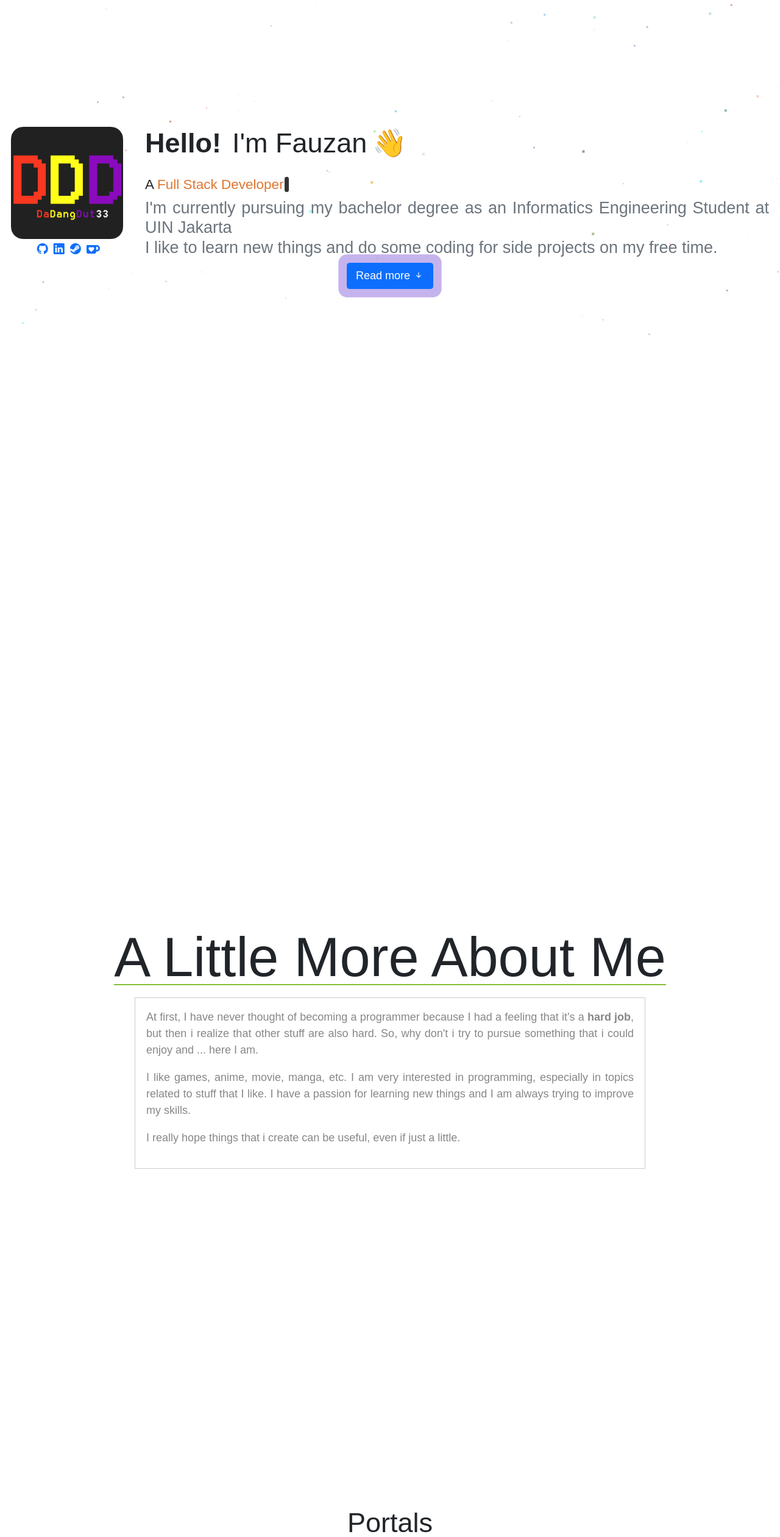
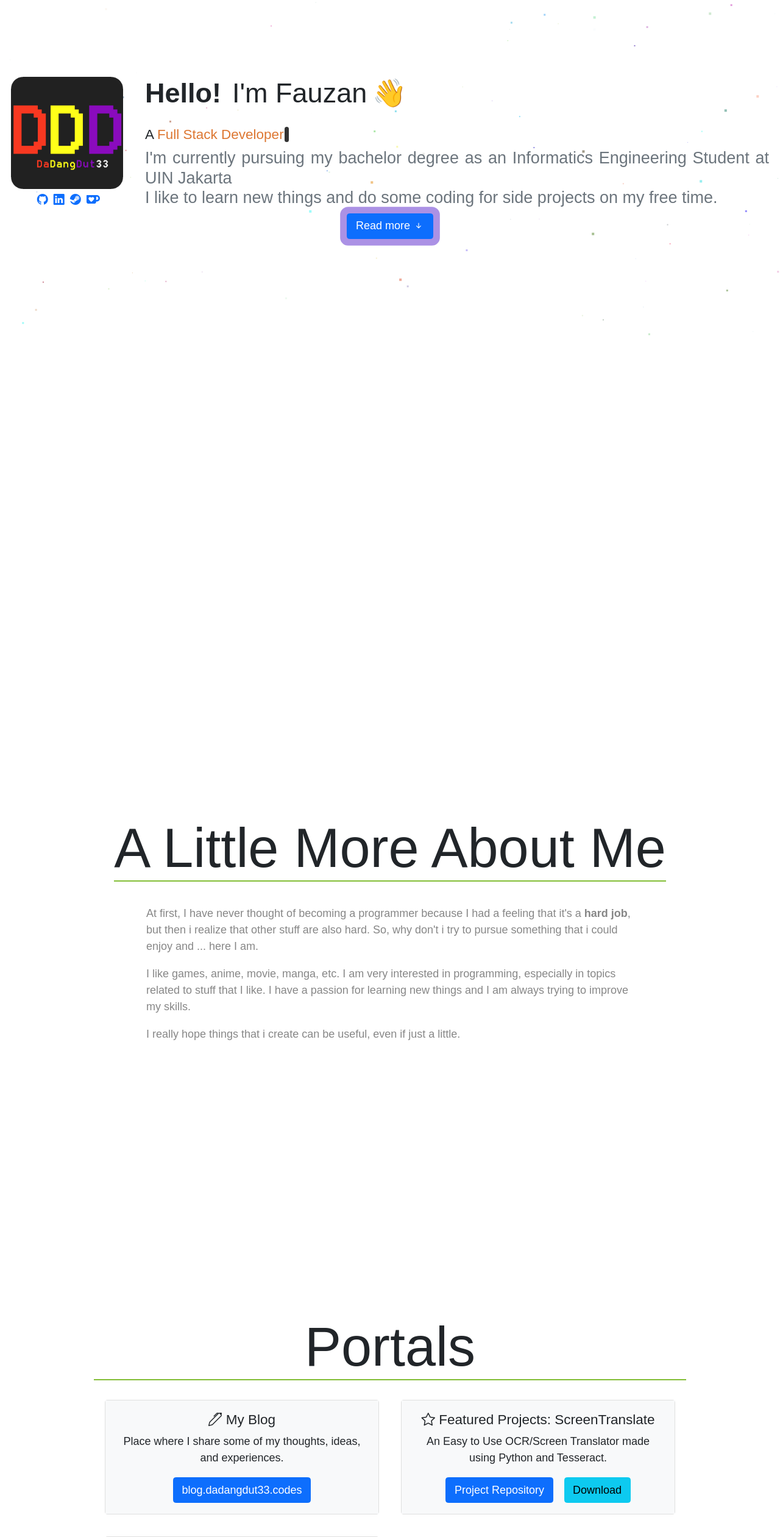
Before and after one commit to Dadangdut33/dadangdut33.github.io, a React (Create React App) app: page / in a window 1280 px wide. Shown: the part 229-2750 px from the top of the page at 61% size. Built offline with nearby package versions, Linux system fonts and the light colour scheme; a web font is replaced by a local one.

Commit message:
cleanup css, profile position update
- Use more bootstrap
- Remove unused css
- Profile margin fix
- Header improve

```diff
--- a/src/Components/MainPage/About.jsx
+++ b/src/Components/MainPage/About.jsx
@@ -25,15 +25,14 @@ export default function About() {
 	};
 
 	return (
-		<section className='center-flex-column' id='about-me-section'>
-			<div className='center-horizontal-vertical justify about-me-div'>
+		<section className='d-flex flex-column justify-content-center' id='about-me-section'>
+			<div className='m-auto'>
+				<h1 className='text-center about-me' style={{ paddingBottom: "30px" }}>
 					<span className='anchor' id='about-me'></span>
-				<h1 className={"display-1 text-center"} style={{ paddingBottom: "30px" }}>
-					A Little More About Me
-					<span className={contentInView ? "display-1 text-center underline-smooth origin-right show-from-left" : "display-1 text-center underline-smooth origin-right"}></span>
+					<h1 className='display-1'>A Little More About Me</h1>
+					<span className={contentInView ? "underline-smooth origin-right show-from-left" : "underline-smooth origin-right"}></span>
 				</h1>
-				<motion.div className='about-me content-outline' ref={contentRef} initial='hidden' animate={contentInView ? "visible" : "hidden"} variants={contentVariants}>
-					<div>
+				<motion.div className='section-div about-me' ref={contentRef} initial='hidden' animate={contentInView ? "visible" : "hidden"} variants={contentVariants}>
 					<p className='subtle-text'>
 						At first, I have never thought of becoming a programmer because I had a feeling that it's a{" "}
 						<strong data-tip data-for='imgPopup-1' className='subtle-link'>
@@ -42,11 +41,10 @@ export default function About() {
 						, but then i realize that other stuff are also hard. So, why don't i try to pursue something that i could enjoy and ... here I am.
 					</p>
 					<p className='subtle-text'>
-							I like games, anime, movie, manga, etc. I am very interested in programming, especially in topics related to stuff that I like. I have a passion for learning new things and
-							I am always trying to improve my skills.
+						I like games, anime, movie, manga, etc. I am very interested in programming, especially in topics related to stuff that I like. I have a passion for learning new things and I
+						am always trying to improve my skills.
 					</p>
 					<p className='subtle-text'>I really hope things that i create can be useful, even if just a little.</p>
-					</div>
 				</motion.div>
 				<ReactTooltip id='imgPopup-1' className='tooltip-img'>
 					<img src='https://c.tenor.com/OB4K11sbmrMAAAAM/spongebob-thinking.gif' alt='thinking-hard-gif' />
--- a/src/Components/MainPage/Portals.jsx
+++ b/src/Components/MainPage/Portals.jsx
@@ -24,18 +24,15 @@ export default function Portals() {
 	};
 
 	return (
-		<section className='center-flex-column' id='portals-section'>
-			<div className='center-horizontal-vertical'>
+		<section className='d-flex flex-column justify-content-center' id='portals-section'>
+			<div className='m-auto justify'>
 				<span className='anchor' id='portals' style={{ marginTop: "-100px" }}></span>
-				<h1 className='text-center header-portals' ref={contentRef} style={{ paddingBottom: "5px" }}>
-					<span>Portals</span>
-					<span
-						className={contentInView ? "display-1 text-center underline-smooth origin-left show-from-right" : "display-1 text-center underline-smooth origin-left"}
-						style={{ marginTop: "0" }}
-					></span>
+				<h1 className='text-center' ref={contentRef} style={{ paddingBottom: "5px" }}>
+					<h1 className='display-1'>Portals</h1>
+					<span className={contentInView ? "underline-smooth origin-left show-from-right" : "underline-smooth origin-left"}></span>
 				</h1>
-				<div className='flex-dir-row center'>
-					<motion.div className='col-sm-6 card-wrapper' variants={fadeVar} custom={0} initial={"hidden"} animate={contentInView ? "visible" : "hidden"}>
+				<div className='d-flex flex-column d-lg-flex flex-lg-row text-center portal-card'>
+					<motion.div className='col-lg-6 card-wrapper' variants={fadeVar} custom={0} initial={"hidden"} animate={contentInView ? "visible" : "hidden"}>
 						<div className='card card-list'>
 							<div className='card-body bg-light'>
 								<h5 className='card-title'>
@@ -48,7 +45,7 @@ export default function Portals() {
 							</div>
 						</div>
 					</motion.div>
-					<motion.div className='col-sm-6 card-wrapper' variants={fadeVar} custom={1} initial={"hidden"} animate={contentInView ? "visible" : "hidden"}>
+					<motion.div className='col-lg-6 card-wrapper' variants={fadeVar} custom={1} initial={"hidden"} animate={contentInView ? "visible" : "hidden"}>
 						<div className='card card-list'>
 							<div className='card-body bg-light'>
 								<h5 className='card-title'>
@@ -66,8 +63,8 @@ export default function Portals() {
 					</motion.div>
 				</div>
 
-				<div className='flex-dir-row center'>
-					<motion.div className='col-sm-6 card-wrapper' variants={fadeVar} custom={2} initial={"hidden"} animate={contentInView ? "visible" : "hidden"}>
+				<div className='d-flex flex-column d-lg-flex flex-lg-row text-center portal-card'>
+					<motion.div className='col-lg-6 card-wrapper' variants={fadeVar} custom={3} initial={"hidden"} animate={contentInView ? "visible" : "hidden"}>
 						<div className='card card-list'>
 							<div className='card-body bg-light'>
 								<h5 className='card-title'>
--- a/src/Components/MainPage/Profile.jsx
+++ b/src/Components/MainPage/Profile.jsx
@@ -25,12 +25,11 @@ export default function Profile() {
 
 	return (
 		<section className='center-flex-column' id='top'>
-			<motion.div variants={fadeFromTop} initial={"hidden"} animate={"visible"}>
-				<div className='center-horizontal-vertical' style={{ paddingBottom: "70px" }}>
-					<div className='flex-dir-row'>
-						<div className='flex-dir-column'>
-							<img src='./logo512.png' alt='Logo' className='logo-main content center-horizontal' />{" "}
-							<div className='center-horizontal' style={{ paddingTop: "4px" }}>
+			<motion.div variants={fadeFromTop} initial={"hidden"} animate={"visible"} className='mx-auto' id='top-div' style={{ marginTop: "-6.5rem" }}>
+				<div className='d-flex flex-column d-sm-flex flex-sm-row'>
+					<div className='d-flex flex-column'>
+						<img src='./logo512.png' alt='Logo' className='logo-main profile-content mx-auto' />{" "}
+						<div className='mx-auto' style={{ paddingTop: "4px" }}>
 							<a className='tiny-icon' href='https://github.com/Dadangdut33' target={"_blank"} rel='noopener noreferrer'>
 								<i className='bi bi-github pad-small'></i>
 							</a>
@@ -59,8 +58,8 @@ export default function Profile() {
 							</a>
 						</div>
 					</div>
-						<div className='content'>
-							<div className='flex-dir-row persist'>
+					<div className='profile-content'>
+						<div className='d-flex flex-row'>
 							<h1 style={{ marginRight: "1rem" }}>
 								<strong>Hello!</strong>
 							</h1>
@@ -81,7 +80,7 @@ export default function Profile() {
 						</h4>
 					</div>
 				</div>
-					<div className='center'>
+				<div className='text-center'>
 					<motion.a
 						className={btnClass}
 						href='#about-me'
@@ -94,7 +93,6 @@ export default function Profile() {
 						Read more <i className='bi bi-arrow-down-short'></i>
 					</motion.a>
 				</div>
-				</div>
 			</motion.div>
 		</section>
 	);
--- a/src/css/animation.css
+++ b/src/css/animation.css
@@ -1,3 +1,127 @@
+/* ========================= */
+/* mouse cursor */
+.cursor {
+    position: fixed;
+    left: 0;
+    top: 0;
+    margin-left: 3px;
+    margin-top: 3px;
+    width: 26px;
+    height: 26px;
+    border-radius: 16px;
+    background-color: yellow;
+    mix-blend-mode: difference;
+    z-index: 999;
+    pointer-events: none;
+}
+
+/* ========================= */
+/* typewriter */
+span.typed-text {
+    font-weight: normal;
+    color: #dd7732;
+}
+
+span.cursor {
+    position: relative;
+    background-color: #ccc;
+    margin-left: 0.1rem;
+    width: 2.5px;
+    animation: blink 1s infinite;
+}
+
+span.cursor.typing {
+    animation: none;
+}
+
+@keyframes blink {
+    0% {
+        background-color: #ccc;
+    }
+
+    49% {
+        background-color: #ccc;
+    }
+
+    50% {
+        background-color: transparent;
+    }
+
+    99% {
+        background-color: transparent;
+    }
+
+    100% {
+        background-color: #ccc;
+    }
+}
+
+/* ============================== */
+/* underline and link animation */
+.subtle-link {
+    display: inline-block;
+    position: relative;
+    color: inherit;
+    text-decoration: none;
+}
+
+.subtle-link:after {
+    content: '';
+    position: absolute;
+    width: 100%;
+    transform: scaleX(0);
+    height: 2px;
+    bottom: 0;
+    left: 0;
+    background-color: #0087ca;
+    transform-origin: bottom right;
+    transition: transform 0.25s ease-out;
+}
+
+.subtle-link:hover:after {
+    transform: scaleX(1);
+    transform-origin: bottom left;
+}
+
+.underline-smooth {
+    display: block;
+    position: relative;
+    width: 100%;
+    transform: scaleX(0);
+    height: 2px;
+    left: 0;
+    margin-top: -10px;
+    background-color: #83be36;
+    transition: transform 0.8s ease-out;
+}
+
+.origin-left {
+    transform-origin: bottom left;
+}
+
+.origin-right {
+    transform-origin: bottom right;
+}
+
+.origin-center {
+    transform-origin: bottom center;
+}
+
+.show-from-right {
+    transform: scaleX(1);
+    transform-origin: bottom right;
+}
+
+.show-from-left {
+    transform: scaleX(1);
+    transform-origin: bottom left;
+}
+
+.show-from-middle {
+    transform: scaleX(1);
+    transform-origin: bottom center;
+}
+
 /* ============================== */
 /* pulse background */
 .pulse-animation {
@@ -25,7 +149,6 @@
 
 /* ============================== */
 /* slide */
-
 .slide-in-top-animation {
     display: block !important;
     animation: slide-in-top 0.5s ease-in-out;
@@ -125,7 +248,6 @@
 
 /* ============================== */
 /* move left/right */
-
 .moveLeft-animation {
     animation: moveLeft 0.7s ease-in-out;
     right: 80px;
@@ -158,7 +280,6 @@
 
 /* ============================== */
 /* bigger */
-
 @keyframes bigger {
     0% {
         transform: scale(1);
@@ -171,14 +292,12 @@
 
 /* ============================== */
 /* bounce */
-
 .bounce-animation {
     animation-name: bounce;
     animation-timing-function: cubic-bezier(0.280, 0.840, 0.420, 1);
-    animation-duration: 2s;
+    animation-duration: 4s;
     animation-delay: 1s;
-    animation-iteration-count: 2;
-    /* animation-iteration-count: infinite; */
+    animation-iteration-count: infinite;
 }
 
 @keyframes bounce {
@@ -186,23 +305,23 @@
         transform: scale(1, 1) translateY(0);
     }
 
-    10% {
+    6% {
         transform: scale(1.1, .9) translateY(0);
     }
 
-    30% {
+    12% {
         transform: scale(.9, 1.1) translateY(-50px);
     }
 
-    50% {
+    25% {
         transform: scale(1.05, .95) translateY(0);
     }
 
-    57% {
+    30% {
         transform: scale(1, 1) translateY(-7px);
     }
 
-    64% {
+    34% {
         transform: scale(1, 1) translateY(0);
     }
 
--- a/src/css/index.css
+++ b/src/css/index.css
@@ -10,8 +10,6 @@ body,
 #root {
     height: 100%;
     font-size: large;
-    /* scroll-behavior: smooth; */
-    /* scroll-snap-type: y mandatory; */
 }
 
 #root {
@@ -25,13 +23,38 @@ section {
     width: 100%;
     min-width: 100%;
     min-height: 100%;
-    /* scroll-snap-align: start; */
 }
 
 footer {
     flex-shrink: 0;
 }
 
+.App {
+    flex: 1 0 auto;
+}
+
+.dots-bg {
+    z-index: -1;
+}
+
+/* ========================= */
+/* arrow goto top and bottom */
+#btn-goto-top {
+    position: fixed;
+    bottom: 70px;
+    right: 20px;
+    z-index: 99999;
+}
+
+#btn-goto-bottom {
+    position: fixed;
+    bottom: 20px;
+    right: 20px;
+    z-index: 99999;
+}
+
+/* ========================= */
+/* anchor for id offset */
 span.anchor {
     display: block;
     position: relative;
@@ -39,116 +62,18 @@ span.anchor {
     visibility: hidden;
 }
 
-span.anchor#projects {
-    top: -150px;
-}
-
-.dots-bg {
-    z-index: -1;
-}
-
+/* ========================= */
+/* coloring */
 .bg-light {
     background-color: #f8f9fa !important;
 }
 
 .footer-light {
-    background-color: #f291fd;
+    background-color: #d0dfd7;
 }
 
 .footer-dark {
     background-color: #1a1e21;
-}
-
-.App {
-    flex: 1 0 auto;
-}
-
-.no-decoration {
-    text-decoration: none !important;
-}
-
-.hidden {
-    display: none;
-}
-
-.underline-smooth {
-    display: block;
-    position: relative;
-    width: 100%;
-    transform: scaleX(0);
-    height: 2px;
-    left: 0;
-    margin-top: -10px;
-    background-color: #83be36;
-    transition: transform 0.8s ease-out;
-}
-
-.origin-left {
-    transform-origin: bottom left;
-}
-
-.origin-right {
-    transform-origin: bottom right;
-}
-
-.origin-center {
-    transform-origin: bottom center;
-}
-
-.show-from-right {
-    transform: scaleX(1);
-    transform-origin: bottom right;
-}
-
-.show-from-left {
-    transform: scaleX(1);
-    transform-origin: bottom left;
-}
-
-.show-from-middle {
-    transform: scaleX(1);
-    transform-origin: bottom center;
-}
-
-.subtle-link {
-    display: inline-block;
-    position: relative;
-    color: inherit;
-    text-decoration: none;
-}
-
-.subtle-link:after {
-    content: '';
-    position: absolute;
-    width: 100%;
-    transform: scaleX(0);
-    height: 2px;
-    bottom: 0;
-    left: 0;
-    background-color: #0087ca;
-    transform-origin: bottom right;
-    transition: transform 0.25s ease-out;
-}
-
-.subtle-link:hover:after {
-    transform: scaleX(1);
-    transform-origin: bottom left;
-}
-
-.subtle-text {
-    color: #878787;
-}
-
-.content-outline {
-    outline: 1px solid #ccc;
-    outline-offset: 1rem;
-}
-
-.underline-1 {
-    text-decoration: underline;
-    text-decoration-color: rgb(135, 196, 55);
-    text-decoration-thickness: 0.5px;
-    text-underline-offset: 0.1em;
 }
 
 /* ========================= */
@@ -168,55 +93,34 @@ span.anchor#projects {
     right: 10px;
 }
 
-.flex-dir-row {
-    display: flex;
-    flex-direction: row;
+/* ========================= */
+/* tools */
+.no-decoration {
+    text-decoration: none !important;
 }
 
-.flex-dir-row.center {
-    justify-content: center;
+.hidden {
+    display: none;
 }
 
-.flex-dir-row .content {
-    padding: 0 1rem;
-    text-align: justify;
-    text-justify: inter-word;
+.subtle-text {
+    color: #878787;
 }
 
-.justify {
-    text-align: justify;
-    text-justify: inter-word;
-}
-
-.wrap-mid {
-    max-width: 800px;
-}
-
-.flex-dir-column {
-    display: flex;
-    flex-direction: column;
-}
-
-.flex-dir-column.center {
-    justify-content: center;
+.underline-1 {
+    text-decoration: underline;
+    text-decoration-color: rgb(135, 196, 55);
+    text-decoration-thickness: 0.5px;
+    text-underline-offset: 0.1em;
 }
 
 .pad-small {
     padding: 0.25rem;
 }
 
-.center {
-    text-align: center;
-}
-
-.center-horizontal-vertical {
-    margin: auto;
-}
-
-.center-horizontal {
-    margin-left: auto;
-    margin-right: auto;
-    text-align: center;
+.justify {
+    text-align: justify;
+    text-justify: inter-word;
 }
 
 .logo-main {
@@ -230,6 +134,19 @@ span.anchor#projects {
 
 /* ========================= */
 /* profile */
+.center-flex-column {
+    display: flex;
+    justify-content: center;
+    align-items: center;
+    flex-direction: column;
+}
+
+.profile-content {
+    padding: 0 1rem;
+    text-align: justify;
+    text-justify: inter-word;
+}
+
 .tiny-icon {
     display: inline-block;
 }
@@ -240,21 +157,16 @@ span.anchor#projects {
     animation: bigger 0.1s ease-in-out;
 }
 
-.center-flex-column {
-    display: flex;
-    justify-content: center;
-    align-items: center;
-    flex-direction: column;
-}
-
 .ko-fi-logo {
     margin-left: 0.25rem;
     margin-bottom: 3px;
 }
 
 /* ========================= */
-/* profile */
-.about-me {
+/* Div inside some of the sections */
+/* absolute */
+/* ======== */
+.section-div {
     margin-right: auto;
     margin-left: auto;
     max-width: 800px;
@@ -265,50 +177,17 @@ span.anchor#projects {
     position: absolute;
 }
 
-/* ========================= */
 /* contact */
 .contact-me {
-    margin-right: auto;
-    margin-left: auto;
     max-width: 400px;
-    min-width: auto;
     left: 40px;
-    right: 0;
-    overflow: hidden;
-    position: absolute;
-}
-
-/* ========================= */
-/* portals/projects */
-.projects {
-    margin-right: auto;
-    margin-left: auto;
-    max-width: 600px;
-    min-width: auto;
-    left: 40px;
-    right: 0;
-    position: absolute;
 }
 
 /* ========================= */
 /* card */
-.card-img {
-    display: block;
-    margin-left: auto;
-    margin-right: auto;
-    padding: 5px;
-    margin-top: 15px;
-    max-width: 150px;
-    min-width: 150px;
-}
-
 .card-wrapper {
     max-width: 25rem !important;
     margin: 1rem;
-}
-
-.card-list {
-    width: 100% !important;
 }
 
 .card-body a {
@@ -316,92 +195,15 @@ span.anchor#projects {
 }
 
 /* ========================= */
-/* arrow goto top and bottom */
-#btn-goto-top {
-    position: fixed;
-    bottom: 70px;
-    right: 20px;
-    z-index: 99999;
-}
-
-#btn-goto-bottom {
-    position: fixed;
-    bottom: 20px;
-    right: 20px;
-    z-index: 99999;
-}
-
-/* ========================= */
-/* typewriter */
-.cursor {
-    position: fixed;
-    left: 0;
-    top: 0;
-    margin-left: 3px;
-    margin-top: 3px;
-    width: 26px;
-    height: 26px;
-    border-radius: 16px;
-    background-color: yellow;
-    mix-blend-mode: difference;
-    z-index: 999;
-    pointer-events: none;
-}
-
-span.typed-text {
-    font-weight: normal;
-    color: #dd7732;
-}
-
-span.cursor {
-    position: relative;
-    background-color: #ccc;
-    margin-left: 0.1rem;
-    width: 2.5px;
-    animation: blink 1s infinite;
-}
-
-span.cursor.typing {
-    animation: none;
-}
-
-@keyframes blink {
-    0% {
-        background-color: #ccc;
-    }
-
-    49% {
-        background-color: #ccc;
-    }
-
-    50% {
-        background-color: transparent;
-    }
-
-    99% {
-        background-color: transparent;
-    }
-
-    100% {
-        background-color: #ccc;
-    }
-}
-
-/* ========================= */
 /* media-query */
-@media only screen and (max-width: 978px) {
-    .header-portals {
-        margin: 0 1rem;
-    }
-}
-
 @media only screen and (max-width: 850px) {
     .justify {
         max-width: 90%;
     }
 
     .about-me {
-        max-width: 90%;
+        margin-left: 1rem;
+        margin-right: 1rem;
     }
 }
 
@@ -411,35 +213,12 @@ span.cursor.typing {
     }
 }
 
-@media only screen and (max-width: 650px) {
-    .flex-dir-row {
-        flex-direction: column !important;
-    }
-
-    .flex-dir-row.persist {
-        flex-direction: row !important;
-    }
-}
-
-@media only screen and (max-width: 600px) {
-    .projects {
-        -webkit-transform: scale(0.8);
-        transform: scale(0.8);
-        left: 10px;
-        margin-top: -60px;
-    }
-}
-
 @media only screen and (max-device-width: 575px) {
-    .about-me-div {
-        margin-top: -10px;
-    }
-
     span.anchor#about-me {
         top: -170px;
     }
 
-    span.anchor#projects {
+    span.anchor#portals {
         top: -140px;
     }
 }
@@ -449,26 +228,13 @@ span.cursor.typing {
         margin-top: -5px;
     }
 
-    .mobile-hidden {
-        display: none;
-    }
-
-    .about-me {
-        max-width: 80%;
-    }
-
     .contact-me {
         left: 45px;
     }
 }
 
 @media only screen and (max-width: 320px) {
-    .projects {
-        margin-top: -90px;
-        left: 5px;
-    }
-
-    span.anchor#projects {
+    span.anchor#portals {
         top: -75px;
     }
 
```
Also changed, not shown: src/Components/MainPage/Contact.jsx (+7 -7 lines). Lines whose indentation alone changed are shown as unchanged.
